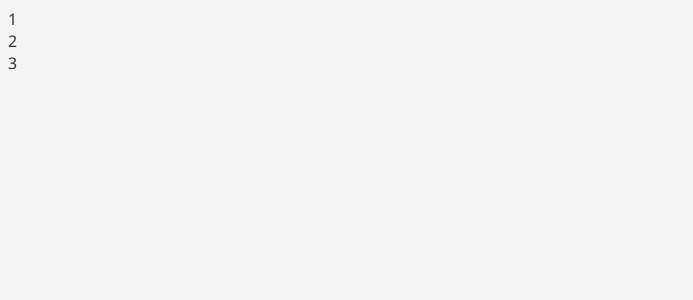
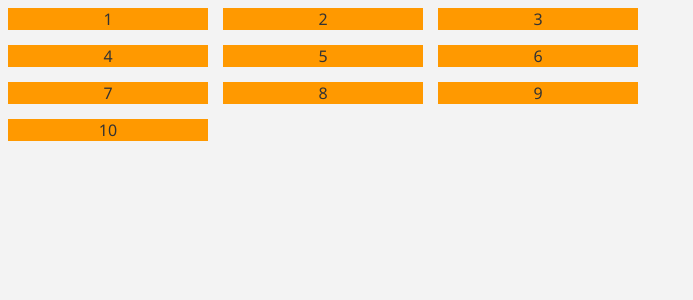
Before and after one commit to neil-coutinho/css-grid, an Angular app: page / in a window 1280 px wide. Shown: the top 300 px of the page, without its empty margins (0-693 px from the left). Built offline with nearby package versions, Linux system fonts and the light colour scheme.

Commit message:
Grid Template Columns

```diff
--- a/src/app/app.component.html
+++ b/src/app/app.component.html
@@ -3,6 +3,13 @@
   <div class="item">1</div>
   <div class="item">2</div>
   <div class="item">3</div>
+  <div class="item">4</div>
+  <div class="item">5</div>
+  <div class="item">6</div>
+  <div class="item">7</div>
+  <div class="item">8</div>
+  <div class="item">9</div>
+  <div class="item">10</div>
 
 
 </div>
--- a/src/app/app.component.scss
+++ b/src/app/app.component.scss
@@ -0,0 +1,11 @@
+.container {
+    display: grid;
+    grid-template-columns: 200px 200px 200px;
+    grid-gap: 15px;
+
+
+    .item {
+        background: var(--orange);
+        text-align: center;
+    }
+}
--- a/src/styles.scss
+++ b/src/styles.scss
@@ -4,6 +4,7 @@
    --default-grey : #f3f3f3;
    --default-font-color: #333333;
    --default-font: 'Segoe UI', Tahoma, Geneva, Verdana, sans-serif;
+   --orange: #ff9900;
 }
 
 
```
